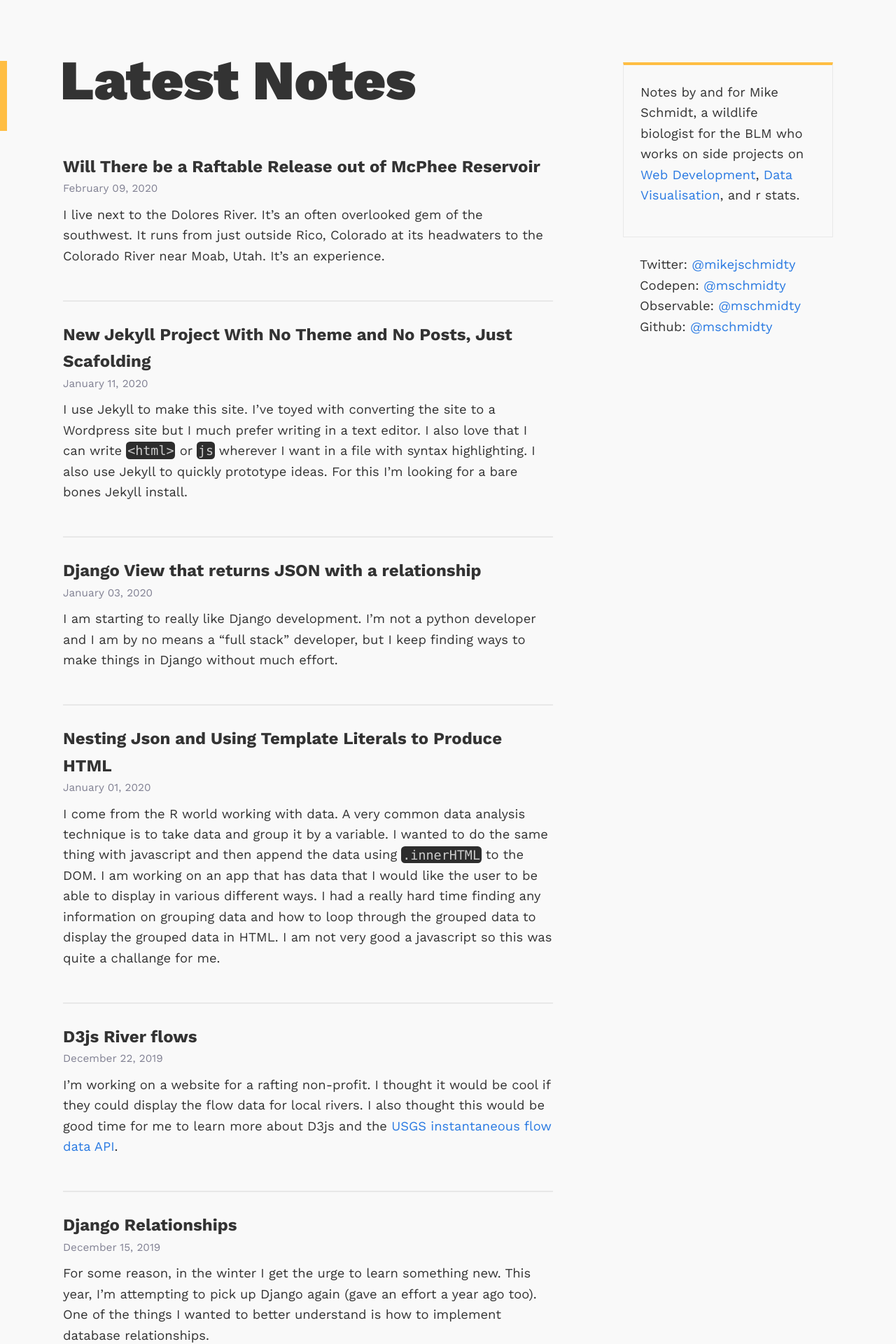
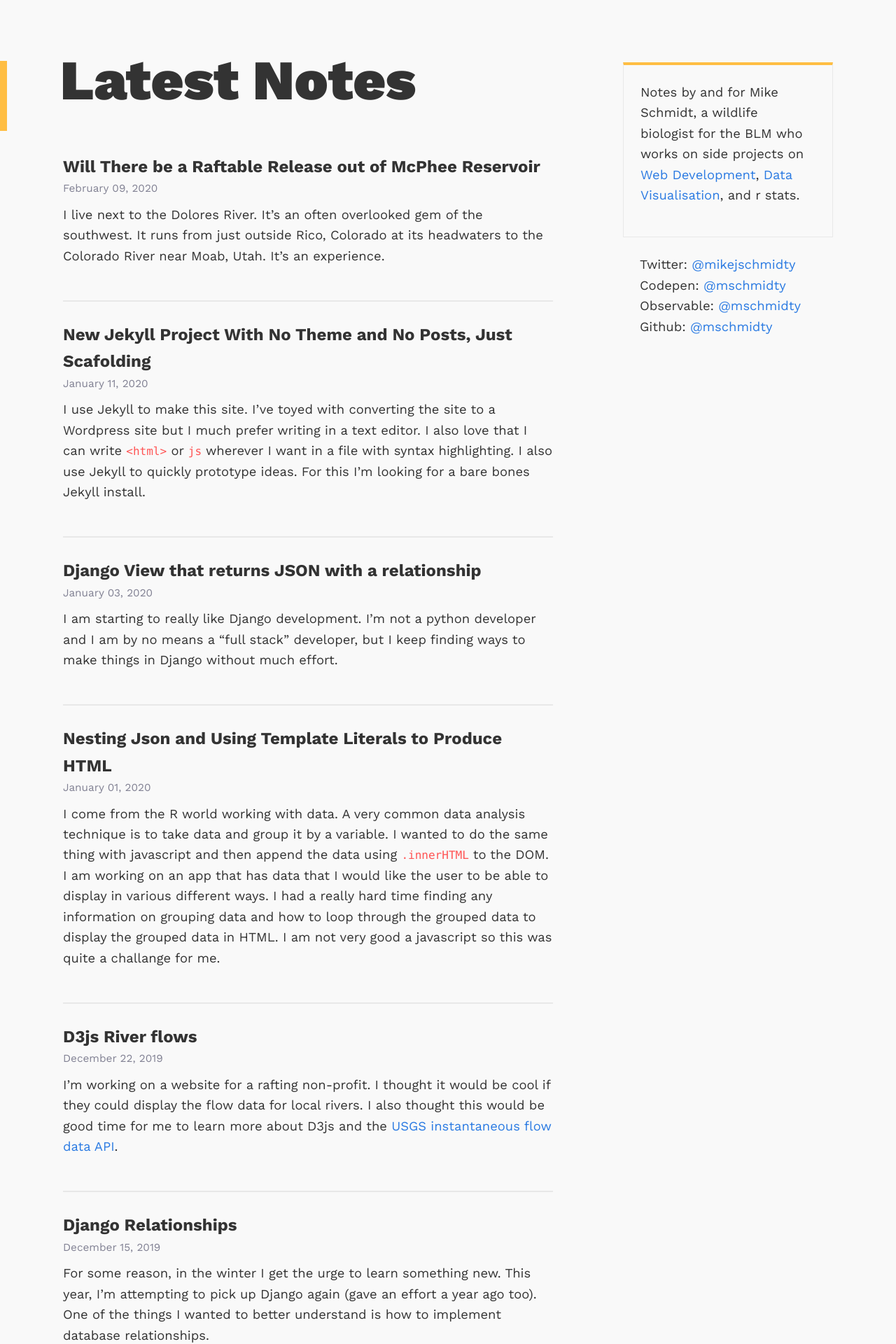
Before and after one commit to mschmidty/bio_notes, a Jekyll site: the page built from index.md, in a window 1280 px wide. Shown: the part 755-2675 px from the top of the page at 70% size. Built offline with Jekyll 4.4.1, drawn with Linux system fonts in a browser that asks for light colours.

Commit message:
fixed plain-text css

```diff
--- a/_sass/overwrite/text.scss
+++ b/_sass/overwrite/text.scss
@@ -134,15 +134,17 @@ div.highlighter-rouge{
 }
 .highlighter-rouge pre.highlight, pre.language-r-output {
   padding:3rem 0 3rem 2rem;
-  font-size: 0.9rem;
+  font-size: 0.9rem !important;
 }
 .highlighter-rouge .highlight{
   border-radius: 5px;
   margin: 0;
 }
-code.highlighter-rouge{
-  background-color: $background-color;
+code.highlighter-rouge, code.language-plaintext{
+  background-color: $background-color !important;
   border: none;
-  color: $light-red;
-  font-family: Consolas, Monaco, 'Andale Mono', 'Ubuntu Mono', monospace;
+  color: $light-red !important;
+  font-family: Consolas, Monaco, 'Andale Mono', 'Ubuntu Mono', monospace !important;
+  font-size: 1rem !important;
+  padding:0 !important;
 }
```
